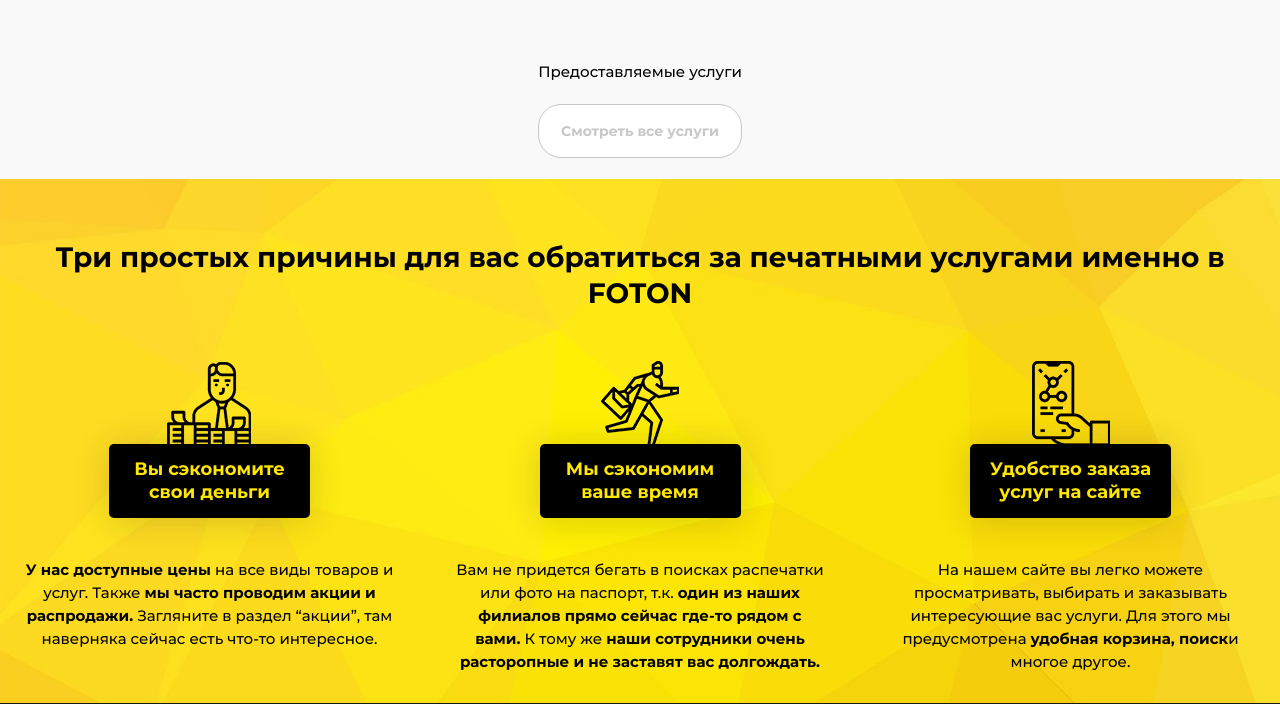
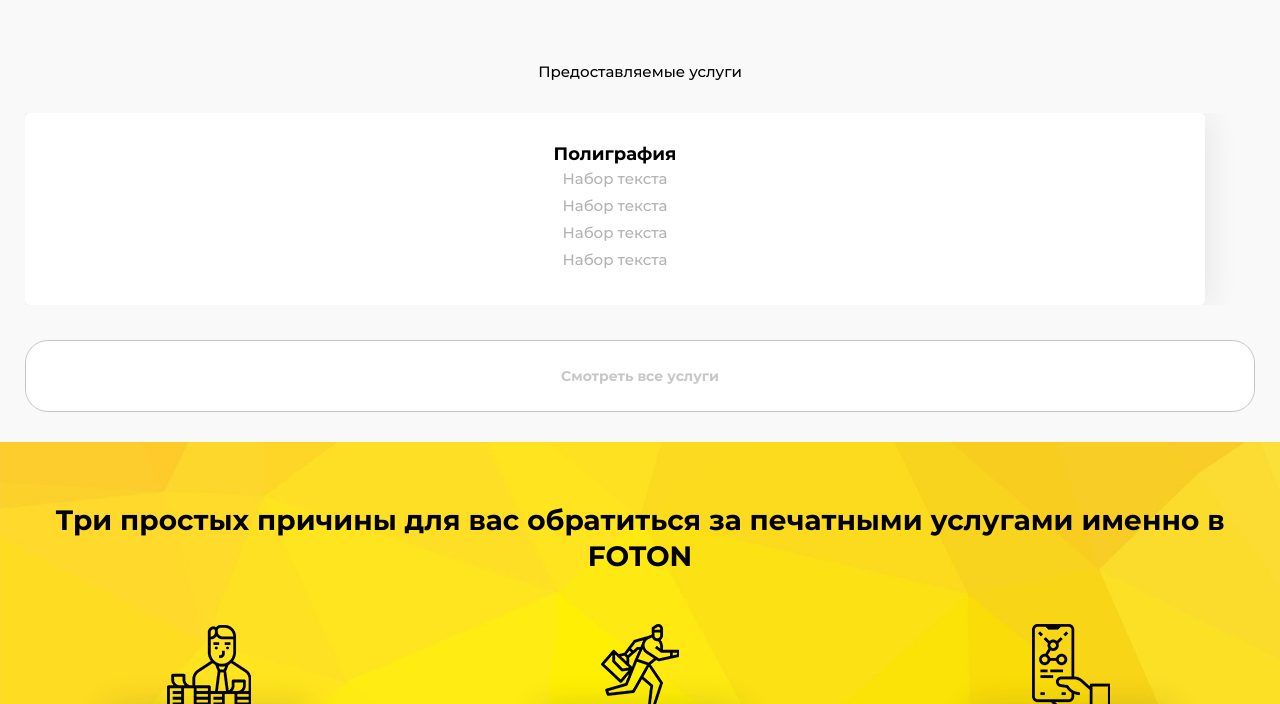
Before and after one commit to teamGro/foton, a website: page dist/index.html in a window 1280 px wide. Shown: the top 704 px of the page. Drawn offline with nearby package versions, Linux system fonts and the light colour scheme.

Commit message:
started third block

```diff
--- a/dist/index.html
+++ b/dist/index.html
@@ -19,6 +19,51 @@
   <section class="service">
     <div class="container">
       <h2 class="service__title">Предоставляемые услуги</h2>
+
+      <div class="service__content glide_2">
+        <div class="service__wrapper glide__track" data-glide-el="track">
+          <div class="service__slides glide__slides">
+            <div class="service__item glide__slide">
+              <a href="#" class="service__link">
+                <h3 class="service__subtitle">Полиграфия</h3>
+                <ul class="servise__subitems">
+                  <li class="service__subitem">Набор текста</li>
+                  <li class="service__subitem">Набор текста</li>
+                  <li class="service__subitem">Набор текста</li>
+                  <li class="service__subitem">Набор текста</li>
+                </ul>
+              </a>
+            </div>
+            <div class="glide__slide">
+              <a href="#" class="service__link">
+                <a href="#" class="service__link">
+                  <h3 class="service__subtitle">Полиграфия</h3>
+                  <ul class="servise__subitems">
+                    <li class="service__subitem">Набор текста</li>
+                    <li class="service__subitem">Набор текста</li>
+                    <li class="service__subitem">Набор текста</li>
+                    <li class="service__subitem">Набор текста</li>
+                  </ul>
+                </a>
+              </a>
+            </div>
+            <div class="glide__slide">
+              <a href="#" class="service__link">
+                <a href="#" class="service__link">
+                  <h3 class="service__subtitle">Полиграфия</h3>
+                  <ul class="servise__subitems">
+                    <li class="service__subitem">Набор текста</li>
+                    <li class="service__subitem">Набор текста</li>
+                    <li class="service__subitem">Набор текста</li>
+                    <li class="service__subitem">Набор текста</li>
+                  </ul>
+                </a>
+              </a>
+            </div>
+          </div>
+        </div>
+
+      </div>
 
       <a href="#" class="service__watch-all">Смотреть все услуги</a>
     </div>
--- a/dist/scripts/script.js
+++ b/dist/scripts/script.js
@@ -49,6 +49,18 @@
   startAt: 0,
 }).mount();
 
+new Glide(".glide_2", {
+  type: "carousel",
+  perView: 1,
+  startAt: 0,
+  peek: {
+    before: 0,
+    after: 50
+  },
+}).mount();
+
+
+
 setTimeout(() => {
   let btnElem = $('.gallery__arrows');
   let galleryHeight = $('.gallery__wrapper').height() / 2 + 5;
--- a/dist/styles/service.css
+++ b/dist/styles/service.css
@@ -6,7 +6,41 @@
     margin-bottom: 30px;
 }
 
+.service__wrapper {
+    overflow: hidden;
+}
+
+.service__slides {
+    display : flex;
+    overflow: hidden;
+}
+
+.service__item {
+    padding         : 32px 75px;
+    border-radius   : 5px;
+    box-shadow      : -0.105px 1.997px 34px rgba(38, 38, 38, 0.11);
+    background-color: #ffffff;
+}
+
+.service__subtitle {
+    font-size  : 18px;
+    line-height: 110%;
+    color      : #000000;
+    font-weight: 700;
+    text-align : center;
+}
+
+.service__subitem {
+    font-size  : 15px;
+    line-height: 27px;
+    color      : #b2b2b2;
+    font-weight: 500;
+    text-align : center;
+}
+
 .service__watch-all {
+    display         : block;
+    margin-top      : 35px;
     padding         : 17px 22px;
     border-radius   : 23px;
     background-color: #ffffff;
```
